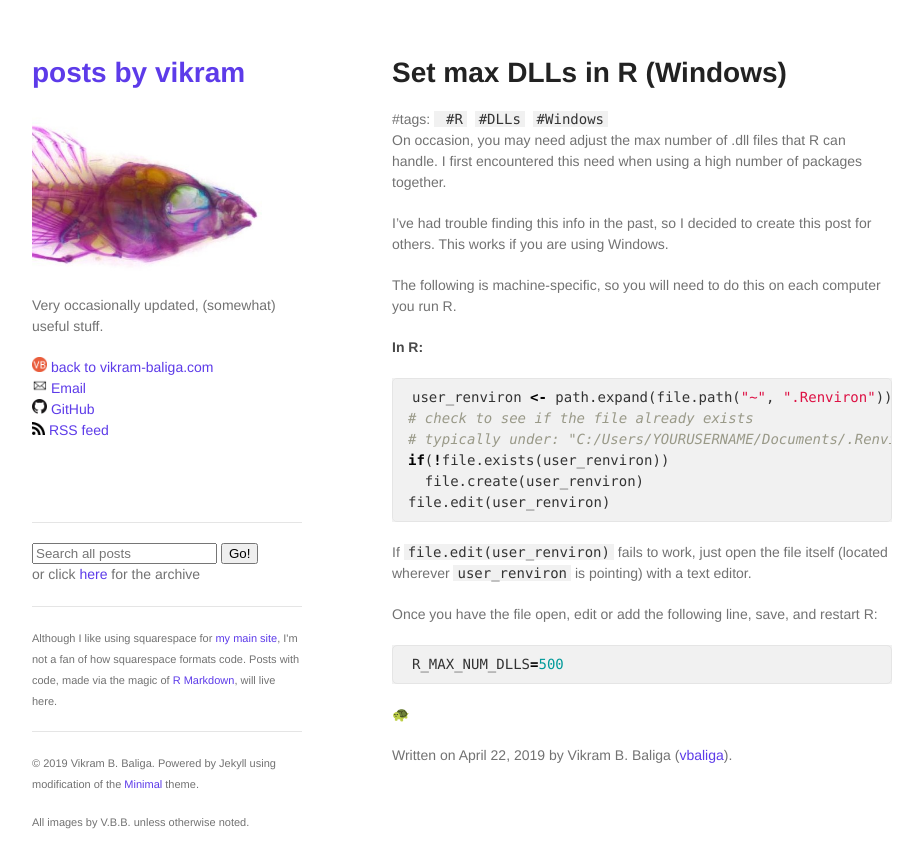
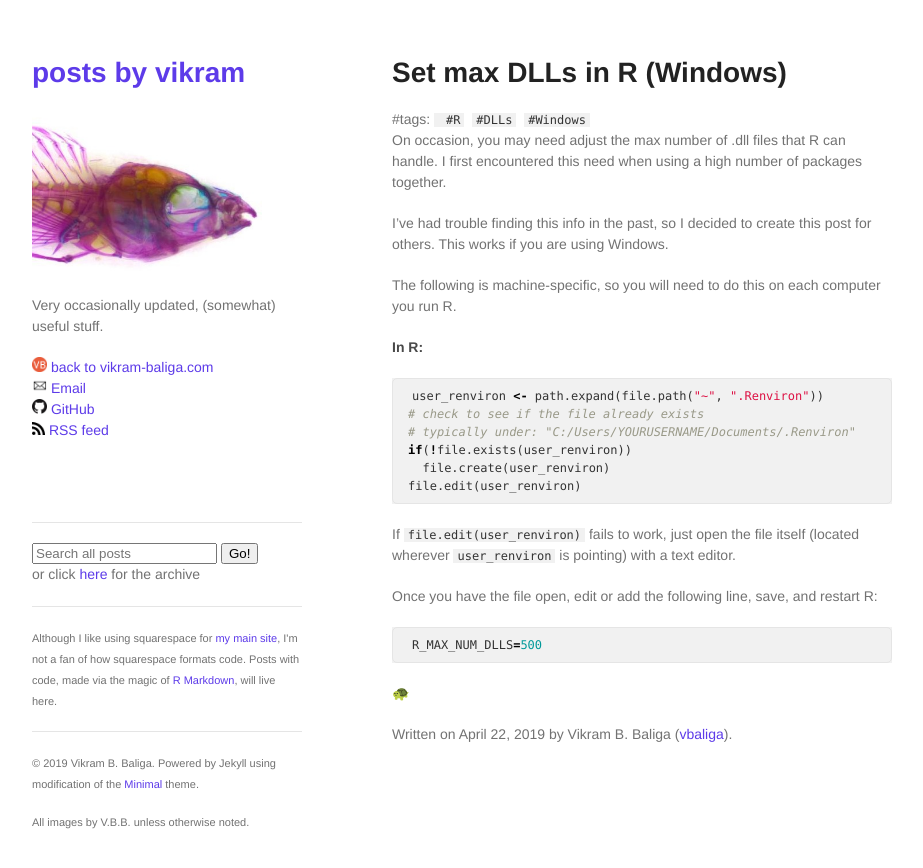
Before and after one commit to vbaliga/vbaliga.github.io, a Jekyll site: the page built from _posts/2019-04-22-setDLLs.md, in a window 1280 px wide. Shown: the top 868 px of the page, without its empty margins (178-1101 px from the left). Built offline with Jekyll 4.4.1, drawn with Linux system fonts in a browser that asks for light colours; a script that is not in the unit is left out.

Commit message:
Update style.css

```diff
--- a/assets/css/style.css
+++ b/assets/css/style.css
@@ -371,7 +371,7 @@ blockquote {
 
 code, pre {
   font-family: Monaco, Bitstream Vera Sans Mono, Lucida Console, Terminal, Consolas, Liberation Mono, DejaVu Sans Mono, Courier New, monospace;
-  font-size: 14px/1.5;
+  font-size: 12px;
   color: #333;
   background-color:#f1f1f1;
   padding-left:4px;
```
